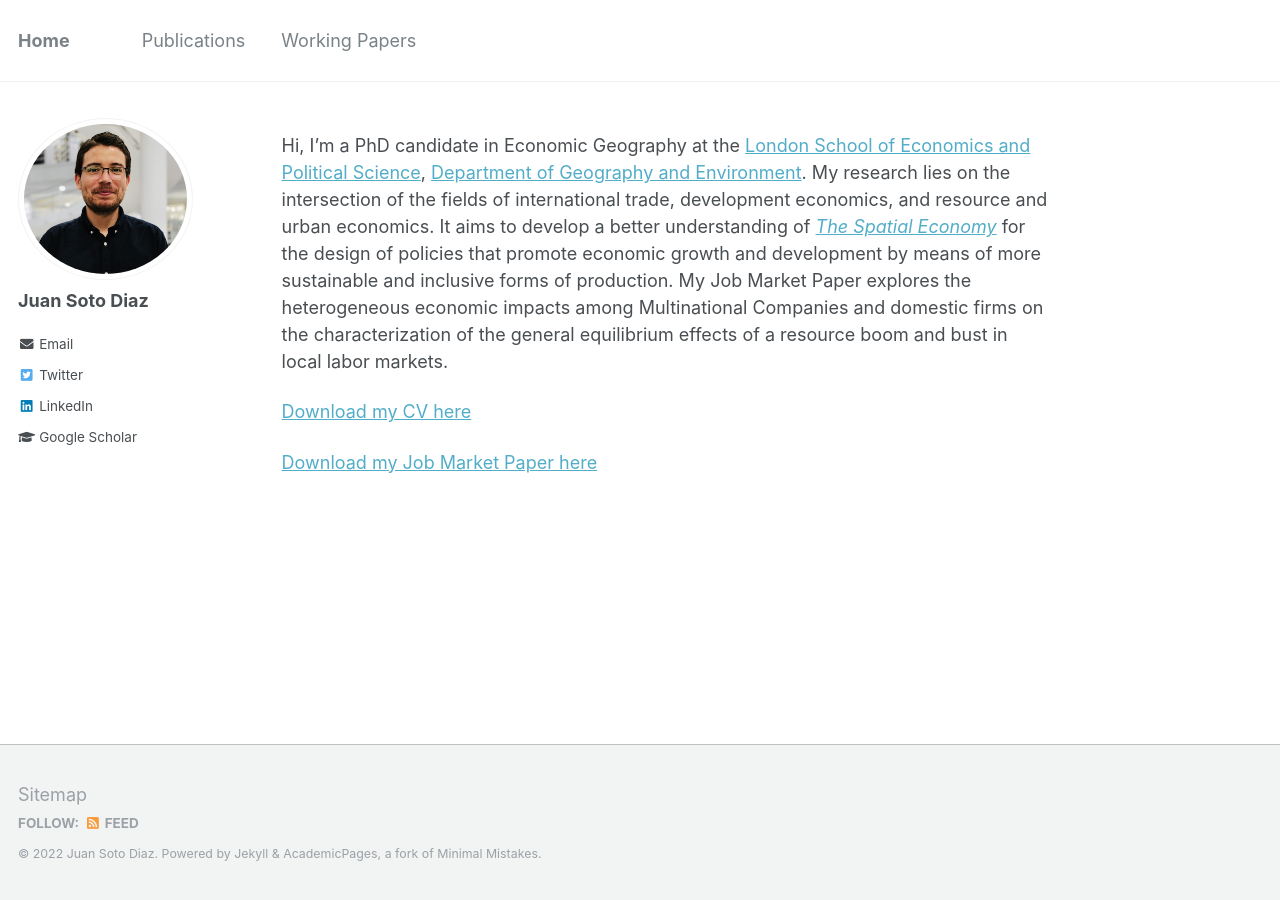
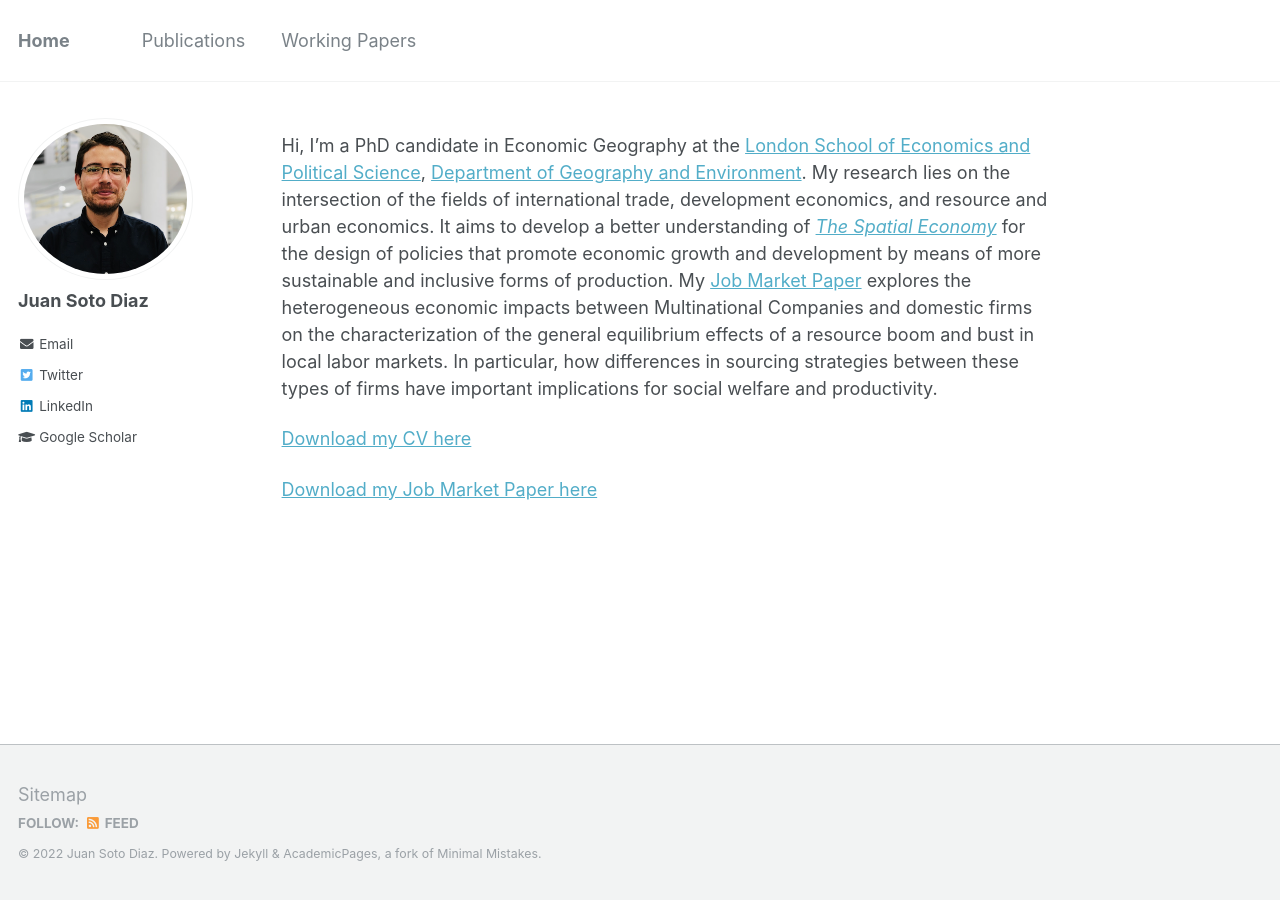
Before and after one commit to pedrofierroz87/pedrofierroz87.github.io, a Jekyll site: the page built from _pages/about.md, in a window 1280 px wide. Built offline with Jekyll 4.4.1, drawn with Linux system fonts in a browser that asks for light colours.

Commit message:
Update about.md

```diff
--- a/_pages/about.md
+++ b/_pages/about.md
@@ -8,7 +8,7 @@ redirect_from:
   - /about.html
 ---
 
-Hi, I'm a PhD candidate in Economic Geography at the [London School of Economics and Political Science](https://lse.ac.uk), [Department of Geography and Environment](https://www.lse.ac.uk/geography-and-environment). My research lies on the intersection of the fields of international trade, development economics, and resource and urban economics. It aims to develop a better understanding of [<i>The Spatial Economy</i>](https://www.aeaweb.org/articles?id=10.1257/jel.20181414) for the design of policies that promote economic growth and development by means of more sustainable and inclusive forms of production. My Job Market Paper explores the heterogeneous economic impacts among Multinational Companies and domestic firms on the characterization of the general equilibrium effects of a resource boom and bust in local labor markets.
+Hi, I'm a PhD candidate in Economic Geography at the [London School of Economics and Political Science](https://lse.ac.uk), [Department of Geography and Environment](https://www.lse.ac.uk/geography-and-environment). My research lies on the intersection of the fields of international trade, development economics, and resource and urban economics. It aims to develop a better understanding of [<i>The Spatial Economy</i>](https://www.aeaweb.org/articles?id=10.1257/jel.20181414) for the design of policies that promote economic growth and development by means of more sustainable and inclusive forms of production. My [Job Market Paper](https://onlinelibrary.wiley.com/doi/epdf/10.1111/jors.12269) explores the heterogeneous economic impacts between Multinational Companies and domestic firms on the characterization of the general equilibrium effects of a resource boom and bust in local labor markets. In particular, how differences in sourcing strategies between these types of firms have important implications for social welfare and productivity.
 
 [Download my CV here](https://onlinelibrary.wiley.com/doi/epdf/10.1111/jors.12269)
 
```
